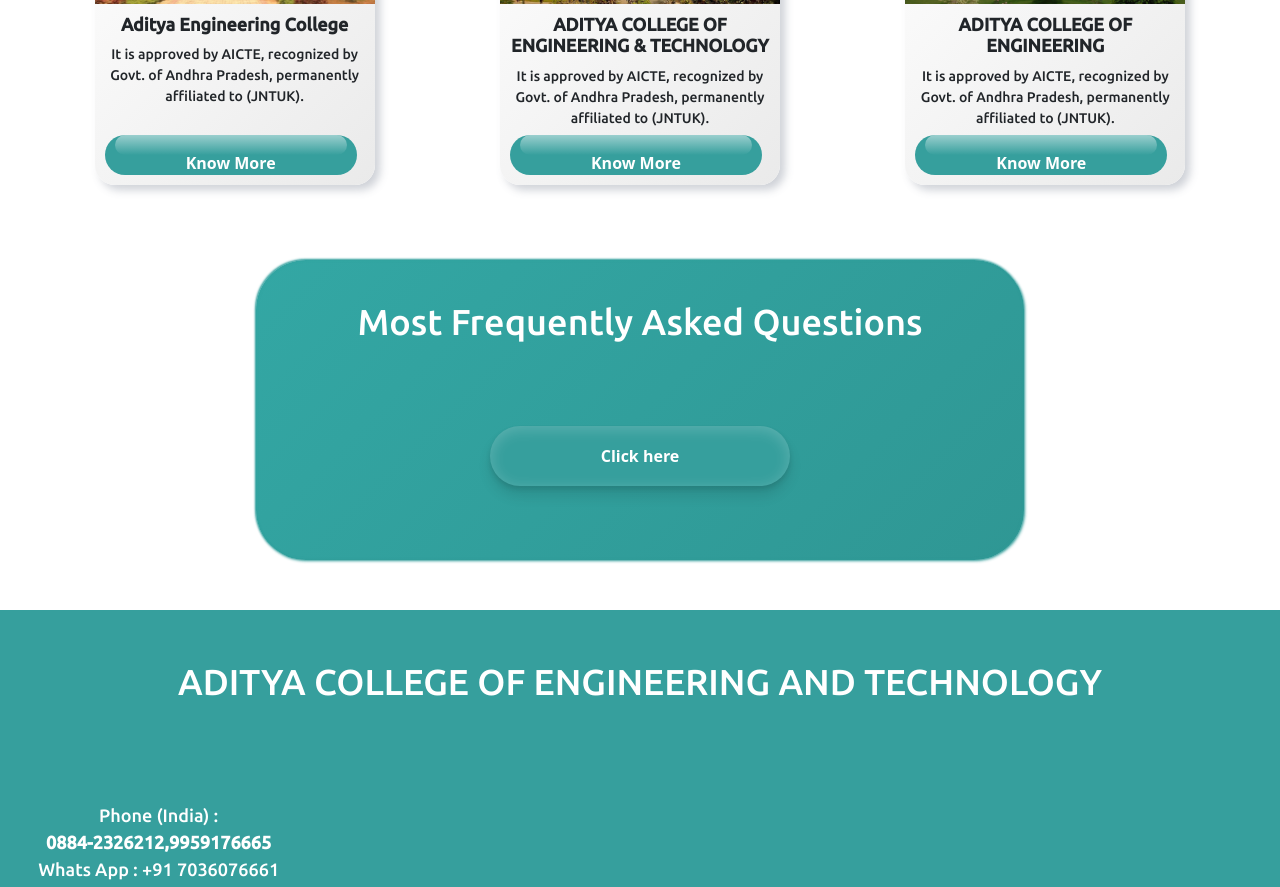
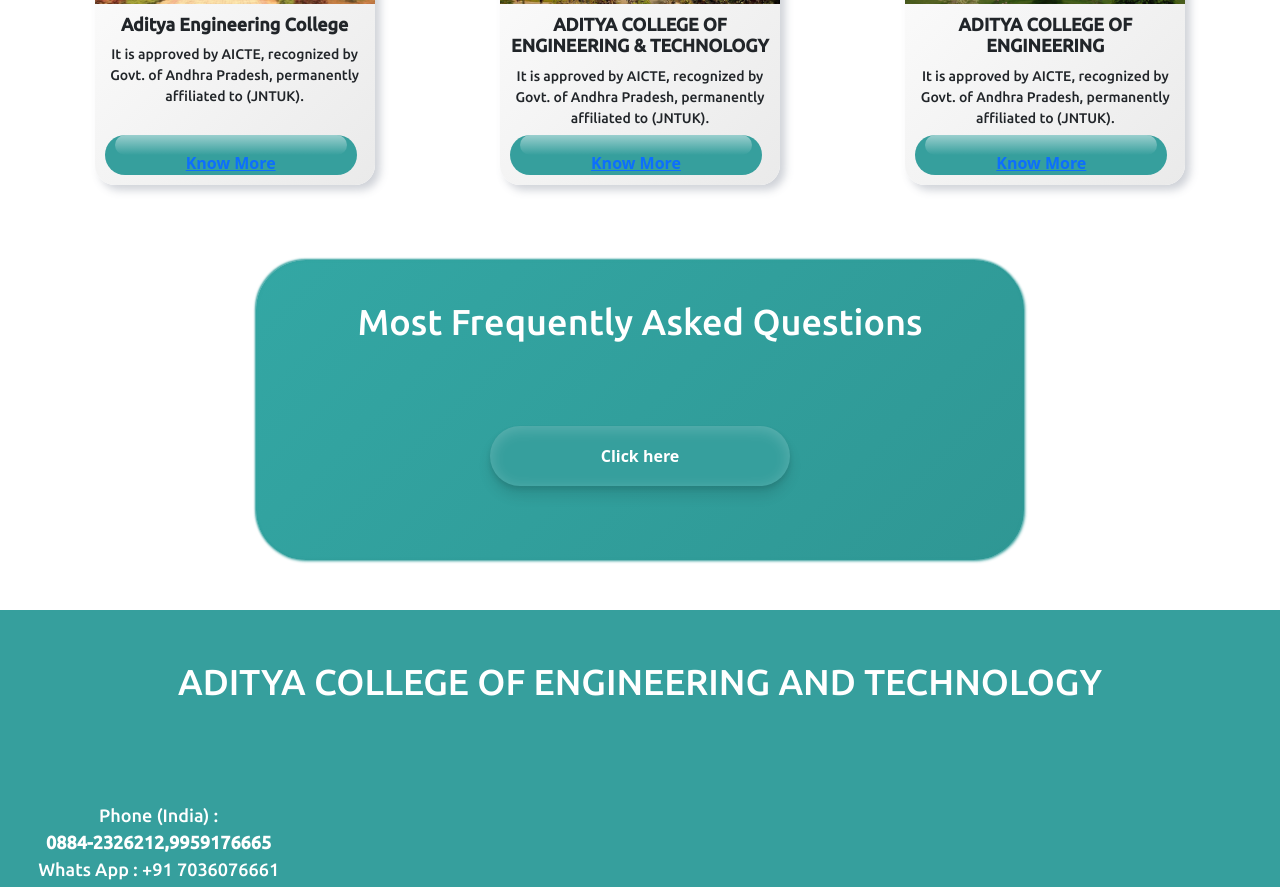
Before and after one commit to Durga-chikkala/chat-bot-view, a React (Create React App) app in the folder React/chatbot/: page /Home in a window 1280 px wide. Shown: the part 940-1827 px from the top of the page. Built offline with nearby package versions, Linux system fonts and the light colour scheme; grey boxes are pictures that could not be loaded.

Commit message:
Update College.jsx

```diff
--- a/React/chatbot/src/components/colleges/College.jsx
+++ b/React/chatbot/src/components/colleges/College.jsx
@@ -13,7 +13,7 @@
             </div>
             <h5>Aditya Engineering College </h5>
             <p>It is approved by AICTE, recognized by Govt. of Andhra Pradesh, permanently affiliated to (JNTUK).</p>
-            <button class="button-71" > Know More</button>
+            <button class="button-71" > <a href={"https://aec.edu.in"}>Know More</a></button>
             </div>
         <div className='college-block'>
             <div className='college-img'>
@@ -21,7 +21,7 @@
             </div>
             <h5>ADITYA COLLEGE OF ENGINEERING & TECHNOLOGY</h5>
             <p>It is approved by AICTE, recognized by Govt. of Andhra Pradesh, permanently affiliated to (JNTUK).</p>
-            <button class="button-71" > Know More</button>
+            <button class="button-71" > <a href={"https://acet.ac.in"}>Know More</a></button>
         </div>
         <div className='college-block'>
             <div className='college-img'>
@@ -30,7 +30,7 @@
             <h5>ADITYA COLLEGE OF ENGINEERING</h5>
             <p>It is approved by AICTE, recognized by Govt. of Andhra Pradesh, permanently affiliated to (JNTUK).</p>
 
-            <button class="button-71" > Know More</button>
+            <button class="button-71" > <a href={"https://acoe .edu.in"}>Know More</a></button>
         </div>
     </div>
   )
```
